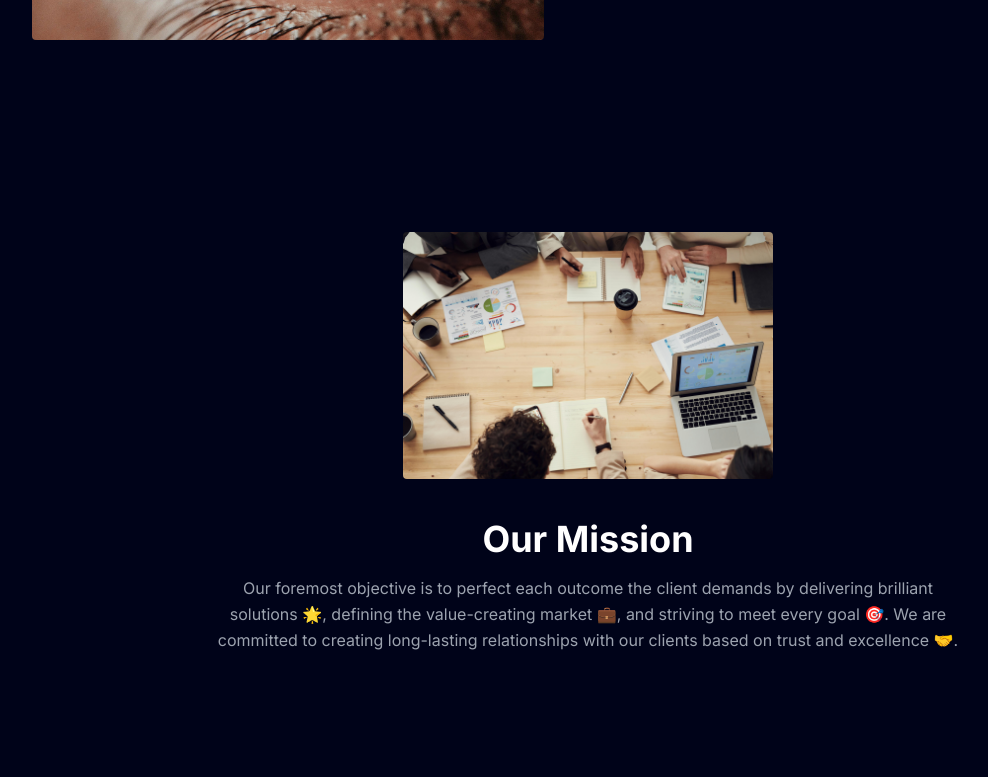
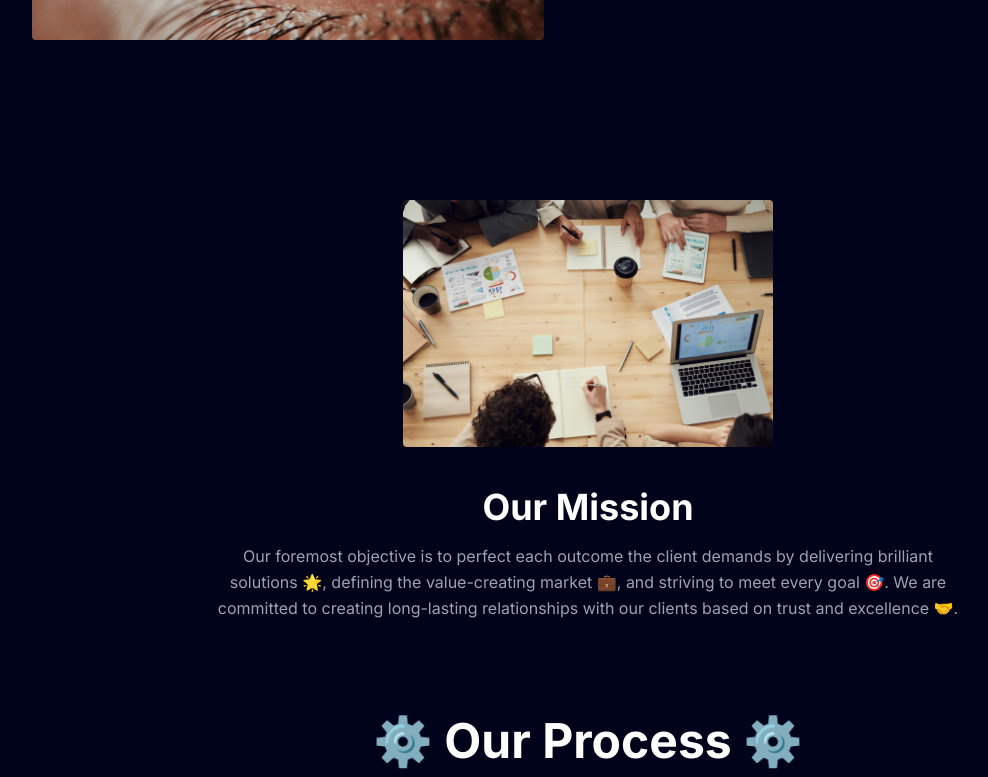
Before and after one commit to Arbab02/test, a Next.js app: page /About in a window 1280 px wide. Shown: the part 1420-2197 px from the top of the page, without its empty margins (52-1040 px from the left). Built offline with nearby package versions, Linux system fonts and the light colour scheme.

Commit message:
Update Mission.jsx

```diff
--- a/src/components/Mission.jsx
+++ b/src/components/Mission.jsx
@@ -3,7 +3,7 @@ import React from 'react';
 const Mission = () => {
   return (
     <section className="text-gray-400 bg-[#000319] body-font">
-      <div className="container mx-auto flex px-5 py-24 items-center justify-center flex-col">
+      <div className="container mx-auto flex px-5 py-16 items-center justify-center flex-col">
         <img
           className="lg:w-2/6 md:w-3/6 w-5/6 mb-10 object-cover object-center rounded"
           alt="hero"
```
